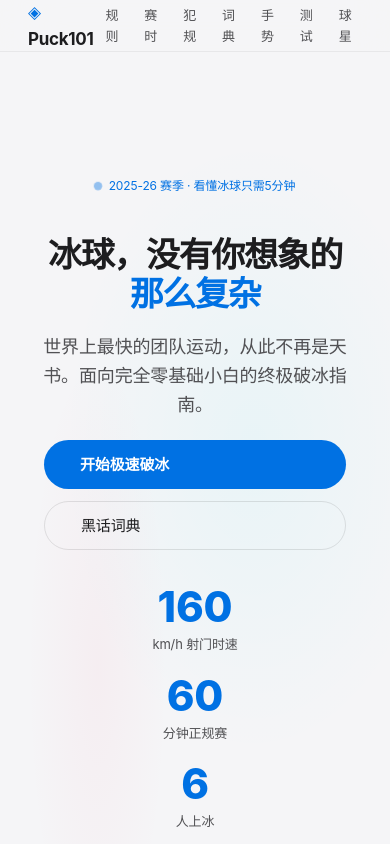
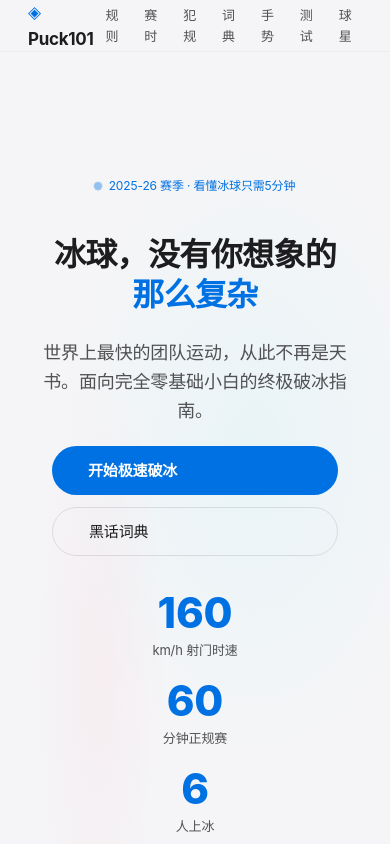
Before and after one commit to zhangzhenguo821/puck101, a plain HTML site: page index.html in a window 390 px wide. Shown: the top 844 px of the page. Drawn offline with Linux system fonts and the light colour scheme.

Commit message:
v2.12: 终极整改 — h1微调/btn box-sizing/border refine/MacKinnon文案

```diff
--- a/index.html
+++ b/index.html
@@ -16,7 +16,7 @@
   --apple-text: #1D1D1F;
   --apple-secondary: #515154;
   --apple-tertiary: #86868B;
-  --apple-border: rgba(0,0,0,0.06);
+  --apple-border: rgba(0,0,0,0.04);
   --apple-border-strong: rgba(0,0,0,0.10);
   --nav-bg: rgba(245,245,247,0.78);
   --card-bg-solid: rgba(255,255,255,0.60);
@@ -132,7 +132,7 @@ h2.title em, h2.title span { font-style: normal; color: var(--ice); }
 @keyframes pulse { 0%,100%{opacity:1;transform:scale(1)} 50%{opacity:.4;transform:scale(1.4)} }
 h1 {
   font-size: clamp(44px, 8vw, 76px); font-weight: 800; line-height: 1.15;
-  letter-spacing: -0.04em; margin-bottom: 20px;
+  letter-spacing: -0.04em; margin-bottom: 24px;
   white-space: nowrap; word-break: keep-all;
 }
 h1 em { font-style: normal; color: var(--ice); }
@@ -629,10 +629,13 @@ footer a { color: var(--ice); text-decoration: none; }
 @media (max-width: 768px) {
   /* ----- 1. 首屏 Hero 紧缩 ----- */
   h1 {
-    font-size: clamp(34px, 7vw, 44px);
+    font-size: 2.0rem !important;
+    line-height: 1.25 !important;
     white-space: normal !important;
     word-break: keep-all;
-    padding: 0 10px;
+    letter-spacing: -0.02em;
+    text-align: center;
+    padding: 0 16px;
   }
   .hero-desc {
     margin-bottom: 20px;
@@ -641,10 +644,11 @@ footer a { color: var(--ice); text-decoration: none; }
   .hero-btns {
     flex-direction: column;
     width: 100%;
-    padding: 0 16px;
+    padding: 0 24px;
     gap: 12px;
     margin-top: 20px;
     margin-bottom: 36px;
+    box-sizing: border-box;
   }
   .hero-btns button { width: 100%; }
   .hero-stats {
@@ -1245,7 +1249,7 @@ footer a { color: var(--ice); text-decoration: none; }
         <div class="star-hero-team">科罗拉多雪崩 · Colorado Avalanche</div>
         <div class="star-hero-tag">全能攻守型核心</div>
         <div class="star-hero-desc">攻守俱佳的全能型球员，2022年率队夺得斯坦利杯。高速突破和传球视野均为联盟顶级，科罗拉多的绝对灵魂。</div>
-        <div class="star-hero-stat">140<span class="star-hero-stat-label">单赛季巅峰积分 (2024 MVP)</span></div>
+        <div class="star-hero-stat">140<span class="star-hero-stat-label">2024 Hart Trophy MVP 得主</span></div>
       </div>
 
       <!-- Shesterkin -->
```
